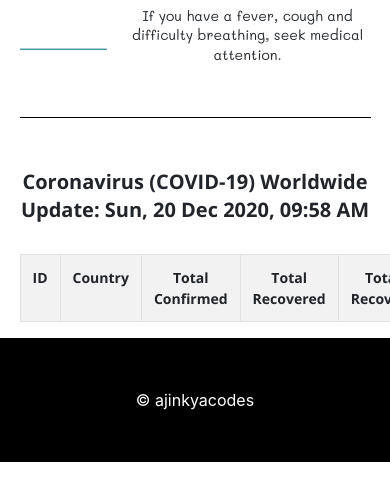
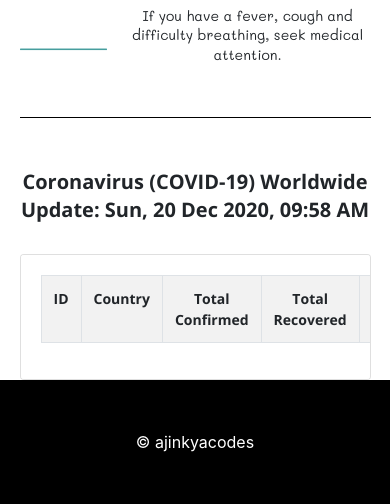
Before and after one commit to ajinkyacodes/coronavirus-update, a PHP site: page / in a window 390 px wide; the page is wider, and only the part inside the window is pictured. Shown: the part 1407-1911 px from the top of that part. Before the commit the page ends 1869 px from the top of that part, so only its background shows below. Run offline with PHP 8.4, Linux system fonts and the light colour scheme; data that the repository does not hold is empty.

Commit message:
COVID-19 Responsive Layout improved

```diff
--- a/index.php
+++ b/index.php
@@ -91,6 +91,8 @@
 						echo $date;
 					?>
 				</h3>
+				<div class="card" style="overflow: auto;">
+                    <div class="card-body">
                 		<table class="table corona-update-table table-bordered table-striped text-center" id="covidtable">
 							<tr>
 								<th>ID</th>
@@ -142,6 +144,8 @@
 							?>
 						</table>
                     </div>
+                </div>
+			</div>
 		</section>
 		<?php
 			else :
```
Lines whose indentation alone changed are shown as unchanged.
